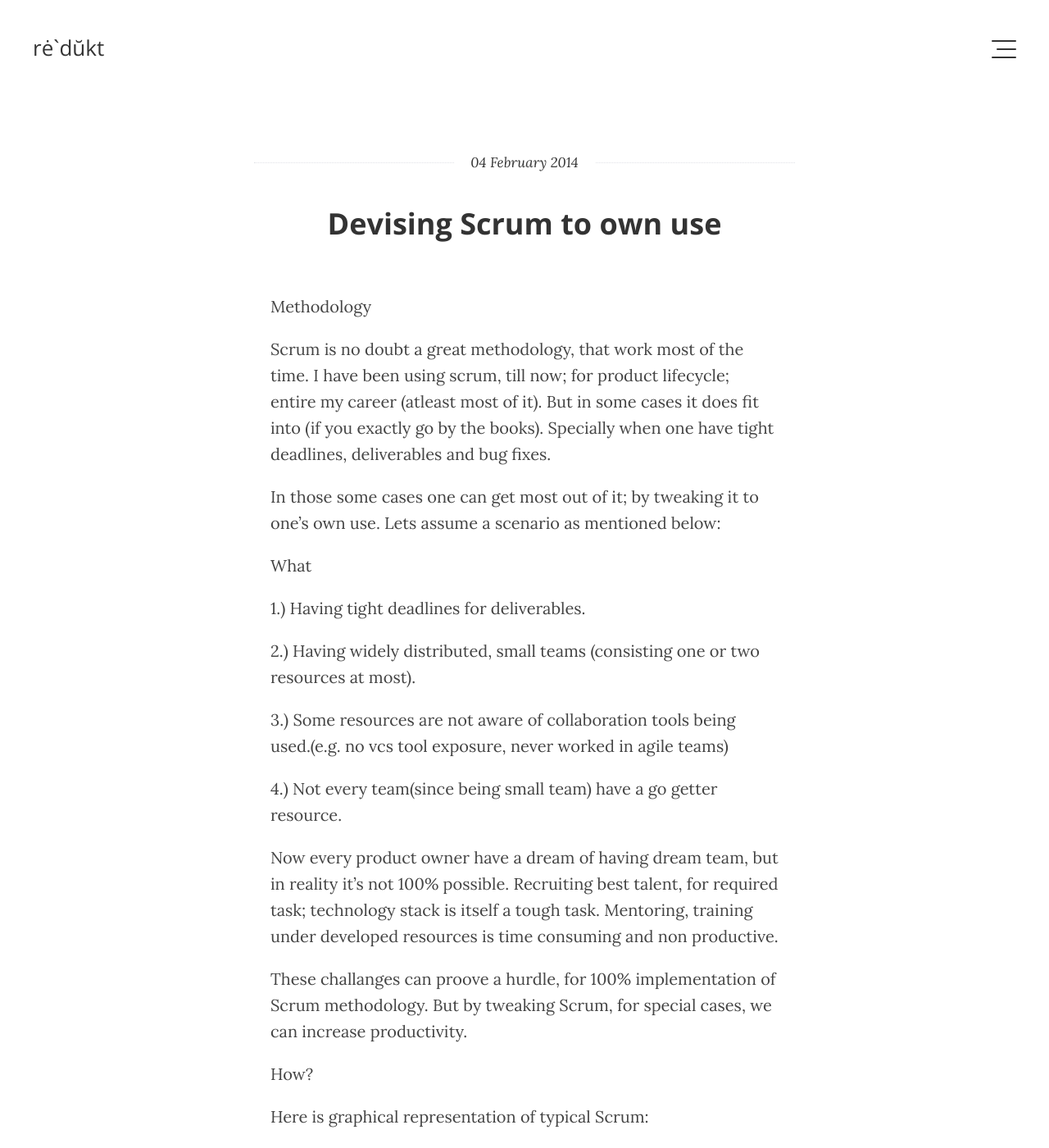
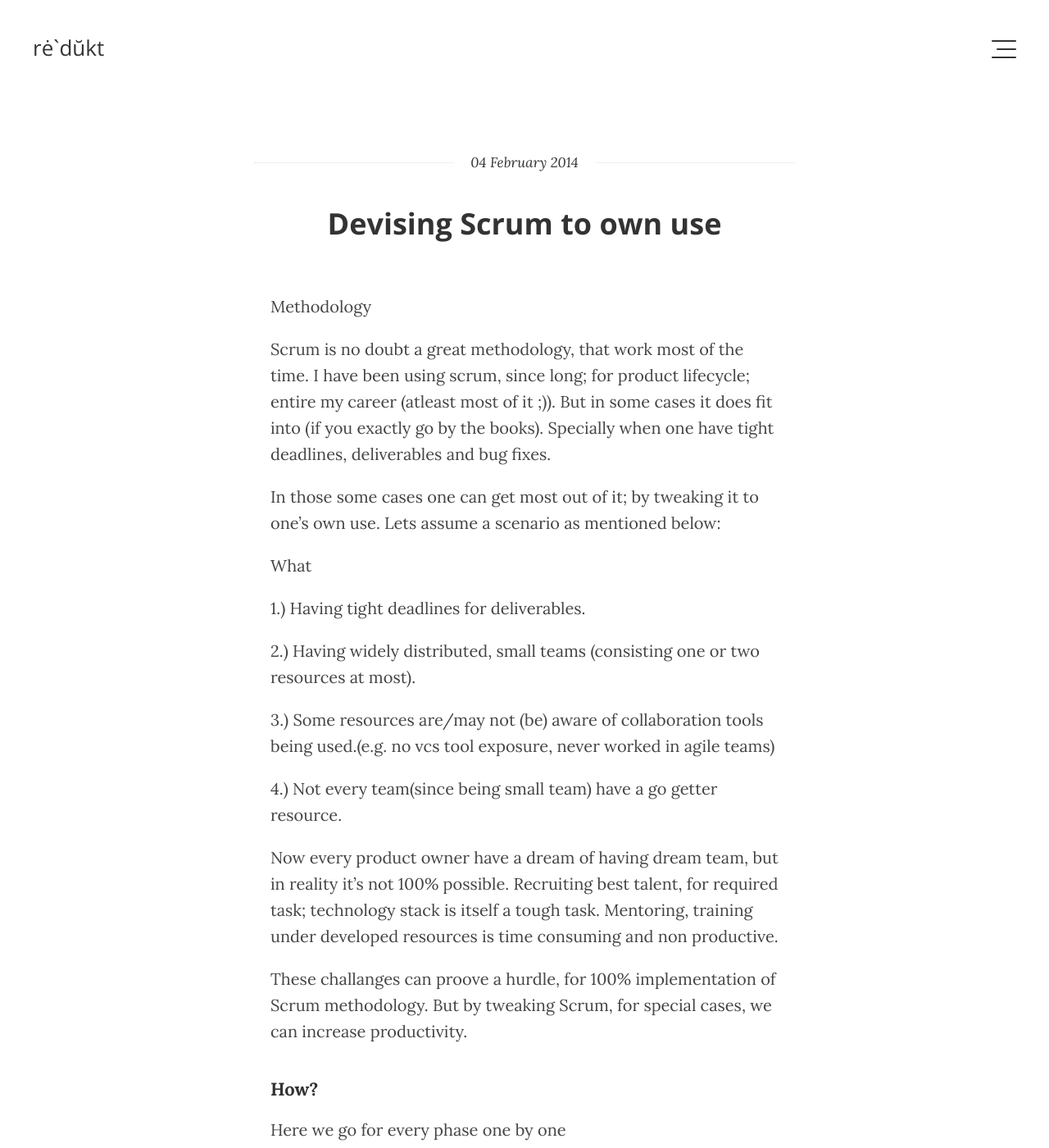
Before and after one commit to bagwanpankaj/reduct, a Jekyll site: the page built from _posts/tumblr/2014-02-04-devising-scrum-to-own-use.md, in a window 1280 px wide and 1400 px high. Shown: the whole window at 82% size. Built offline with Jekyll 4.4.1, drawn with Linux system fonts in a browser that asks for light colours; Markdown is read by kramdown in place of the engine named in the settings; some of the changed text lies outside the part shown.

Commit message:
[MD] updated

```diff
--- a/_posts/tumblr/2014-02-04-devising-scrum-to-own-use.md
+++ b/_posts/tumblr/2014-02-04-devising-scrum-to-own-use.md
@@ -11,7 +11,7 @@ tumblr_url: http://reduct.bagwanpankaj.com/post/75591258463/devising-scrum-to-ow
 ---
 Methodology
 
-Scrum is no doubt a great methodology, that work most of the time. I have been using scrum, till now; for product lifecycle; entire my career (atleast most of it). But in some cases it does fit into (if you exactly go by the books). Specially when one have tight deadlines, deliverables and bug fixes.
+Scrum is no doubt a great methodology, that work most of the time. I have been using scrum, since long; for product lifecycle; entire my career (atleast most of it ;)). But in some cases it does fit into (if you exactly go by the books). Specially when one have tight deadlines, deliverables and bug fixes.
 
 In those some cases one can get most out of it; by tweaking it to one’s own use. Lets assume a scenario as mentioned below:
 
@@ -21,7 +21,7 @@ What
 
 2.) Having widely distributed, small teams (consisting one or two resources at most).
 
-3.) Some resources are not aware of collaboration tools being used.(e.g. no vcs tool exposure, never worked in agile teams)
+3.) Some resources are/may not (be) aware of collaboration tools being used.(e.g. no vcs tool exposure, never worked in agile teams)
 
 4.) Not every team(since being small team) have a go getter resource.
 
@@ -29,11 +29,7 @@ Now every product owner have a dream of having dream team, but in reality it’s
 
 These challanges can proove a hurdle, for 100% implementation of Scrum methodology. But by tweaking Scrum, for special cases, we can increase productivity.
 
-How?
-
-Here is graphical representation of typical Scrum:
-
-
+##### How?
 
 Here we go for every phase one by one
 
```
Also changed, not shown: other parts of _posts/tumblr/2014-02-04-devising-scrum-to-own-use.md (+13 -14 lines).
